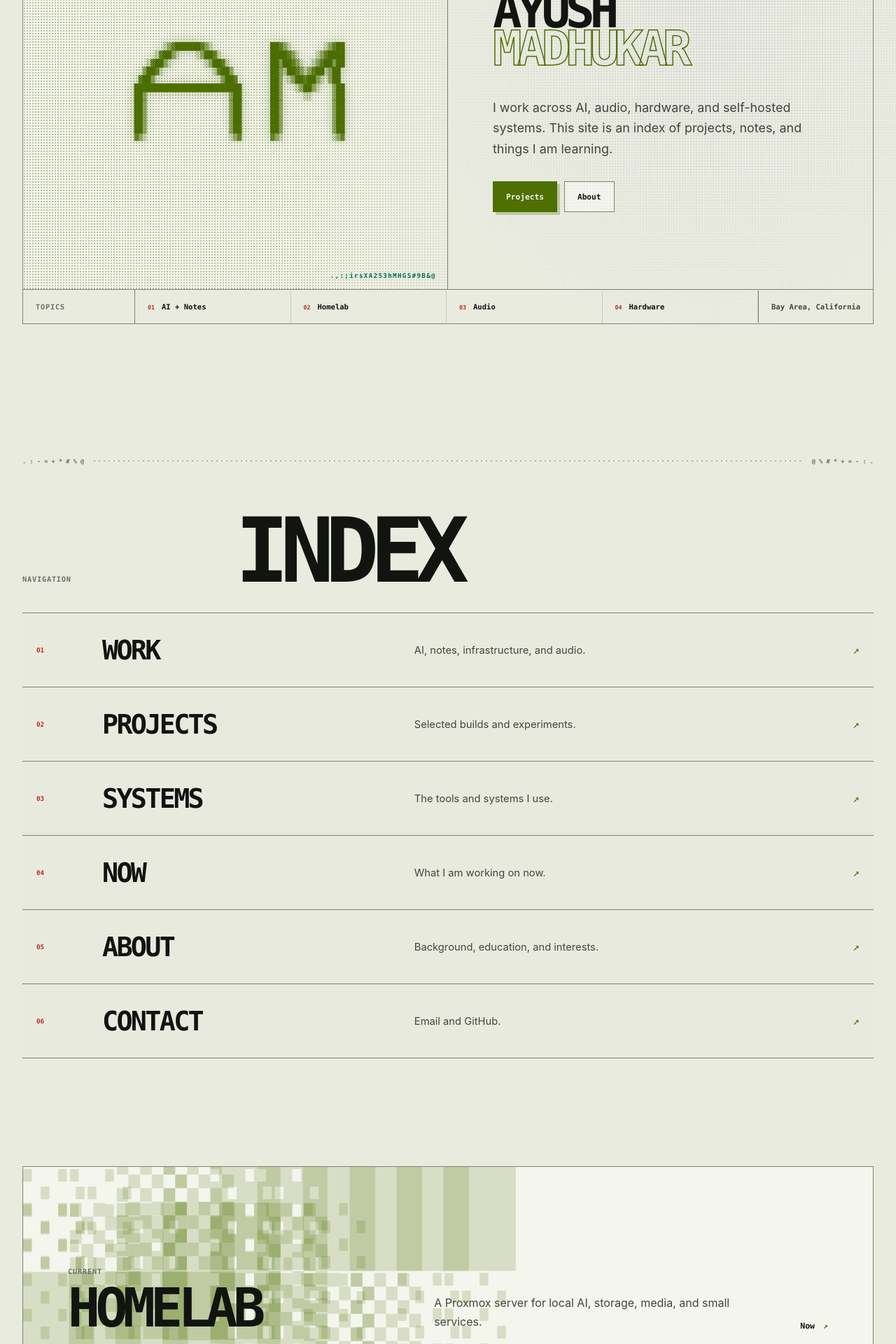
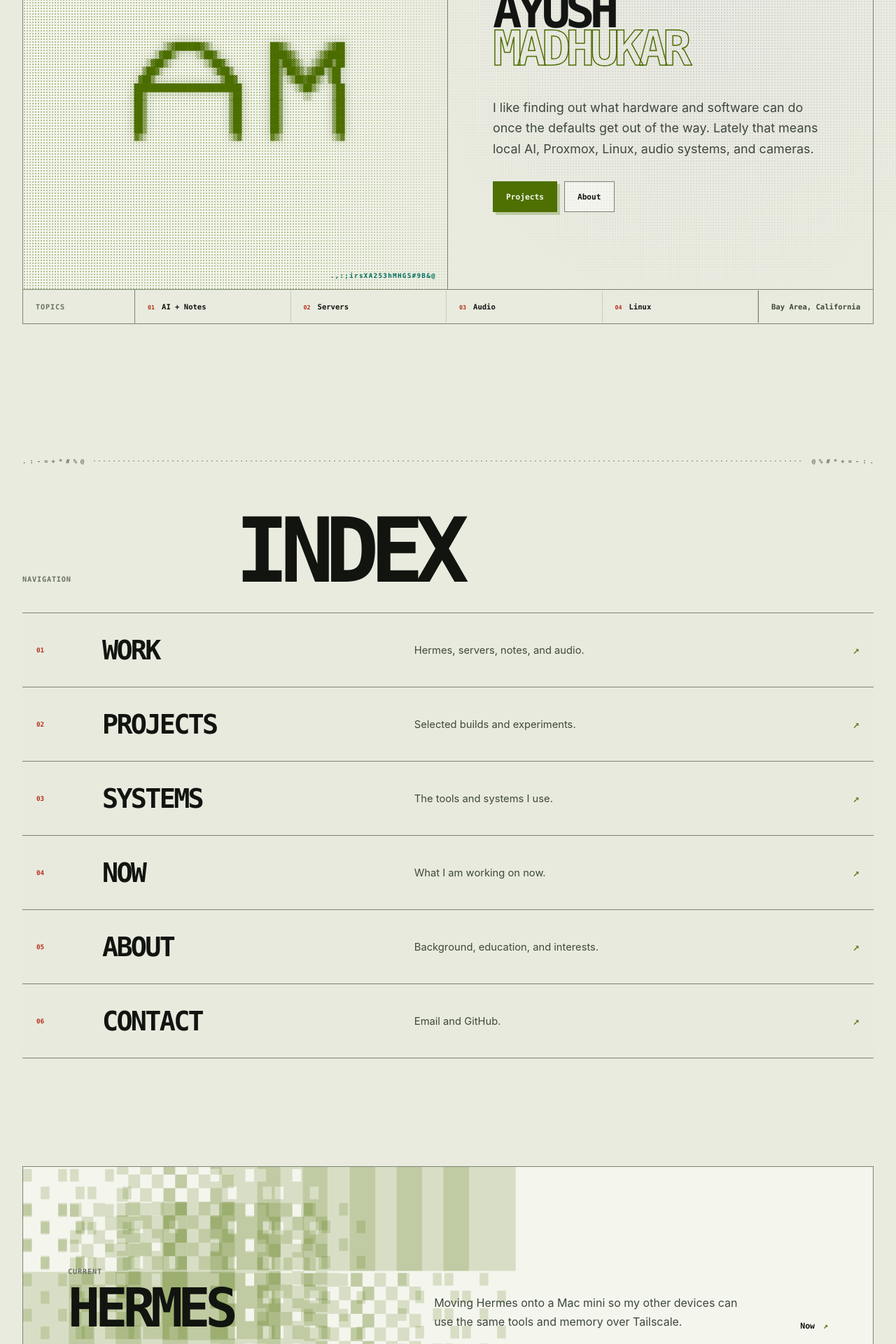
Before and after one commit to Ayumad/ayumad.me, a React (Vite) app: page / in a window 1280 px wide. Shown: the part 300-2220 px from the top of the page at 70% size. Built offline with nearby package versions, Linux system fonts and the light colour scheme.

Commit message:
Personalize site content

```diff
--- a/src/App.tsx
+++ b/src/App.tsx
@@ -10,7 +10,9 @@ import { AnimatePresence, MotionConfig, motion, useReducedMotion } from "motion/
 import ParticleField from "./ParticleField";
 import { nowEntries, nowUpdated } from "./nowData";
 import {
+  aboutContent,
   futureIdeas,
+  homeContent,
   navItems,
   pageMeta,
   projects,
@@ -43,39 +45,36 @@ const homeField = String.raw`
 
 const sectionArt = {
   work: String.raw`
-    ┌─────────┐
-    │ AI      ├──────┐
-    └─────────┘      │
-    ┌─────────┐      ├────  WORK
-    │ HOMELAB ├──────┤
-    └─────────┘      │
-    ┌─────────┐      │
-    │ AUDIO   ├──────┘
-    └─────────┘`,
+    NOTES ──────> HERMES <────── CLIENTS
+                     │
+                     │
+    P520 ───────> SERVICES
+                     │
+                     │
+    SOURCE ─────> AUDIO ───────> ROOM`,
   projects: String.raw`
     2023 ── OWLBOT          ●
          └─ DELULUBOT       ●
 
     2024 ── AUDIO VIS       ●
 
-    NOW  ── HOMELAB         ◐`,
+    NOW  ── HOMELAB         ◐
+         └─ HERMES REMOTE   ◐`,
   systems: String.raw`
-    ┌────────────────────┐
-    │ KNOWLEDGE          │
-    ├────────────────────┤
-    │ AI                 │
-    ├────────────────────┤
-    │ HARDWARE           │
-    ├────────────────────┤
-    │ AUDIO              │
-    └────────────────────┘`,
+    [ P520 ] ───── LAN ───── [ MAC MINI ]
+       │                         │
+    PROXMOX                   HERMES
+       │                         │
+    STORAGE                   TAILSCALE
+       └──────────┬──────────────┘
+              CLIENTS`,
   now: String.raw`
     JUL 2026
 
-    01  BUILDING
-    02  LEARNING
-    03  TUNING
-    04  DESIGNING
+    01  HERMES      ◐
+    02  LINUX       ◐
+    03  AUDIO       ◐
+    04  AYUMAD.ME   ◐
 
     UPDATED BY HAND`,
   about: String.raw`
@@ -327,7 +326,7 @@ function AsciiDivider() {
 
 function HomePage() {
   const descriptions = [
-    "AI, notes, infrastructure, and audio.",
+    "Hermes, servers, notes, and audio.",
     "Selected builds and experiments.",
     "The tools and systems I use.",
     "What I am working on now.",
@@ -349,10 +348,7 @@ function HomePage() {
             <span>Ayush</span>
             <span>Madhukar</span>
           </h1>
-          <p className="hero-deck">
-            I work across AI, audio, hardware, and self-hosted systems. This site is an
-            index of projects, notes, and things I am learning.
-          </p>
+          <p className="hero-deck">{homeContent.intro}</p>
           <div className="hero-actions">
             <Link className="button primary" to="/projects">Projects</Link>
             <Link className="button" to="/about">About</Link>
@@ -362,10 +358,9 @@ function HomePage() {
         <aside className="hero-index" aria-label="Primary interests">
           <p className="label">Topics</p>
           <ol>
-            <li><span>01</span>AI + Notes</li>
-            <li><span>02</span>Homelab</li>
-            <li><span>03</span>Audio</li>
-            <li><span>04</span>Hardware</li>
+            {homeContent.topics.map((topic, index) => (
+              <li key={topic}><span>0{index + 1}</span>{topic}</li>
+            ))}
           </ol>
           <p>Bay Area, California</p>
         </aside>
@@ -399,11 +394,9 @@ function HomePage() {
         </div>
         <div>
           <p className="label">Current</p>
-          <h2>Homelab</h2>
+          <h2>{homeContent.current.title}</h2>
         </div>
-        <p>
-          A Proxmox server for local AI, storage, media, and small services.
-        </p>
+        <p>{homeContent.current.description}</p>
         <Link className="text-link" to="/now">Now <span aria-hidden="true">↗</span></Link>
       </section>
     </>
@@ -417,7 +410,7 @@ function ShowcasePage() {
         index="01"
         label="Work"
         title="Work"
-        description="Three areas that connect most of what I build."
+        description="The three areas I keep coming back to."
         art={sectionArt.work}
       />
 
@@ -533,7 +526,7 @@ function SystemsPage() {
         index="03"
         label="Systems"
         title="Systems"
-        description="The four areas behind my projects and daily tools."
+        description="The machines, software, and audio systems I actually use."
         art={sectionArt.systems}
       />
 
@@ -615,35 +608,19 @@ function NowPage() {
 }
 
 function AboutPage() {
-  const skills = ["Python", "C++", "React", "Linux", "TensorFlow", "PyTorch", "Proxmox", "ZFS"];
-  const interests = ["AI", "Audio", "Homelabs", "Retro Games", "Photography", "Creative Code"];
-
   return (
     <section className="section-shell page-section">
       <SectionHeading
         index="05"
         label="About"
         title="About"
-        description="Computer Engineering student based in the Bay Area."
+        description={aboutContent.intro}
         art={sectionArt.about}
       />
 
       <div className="about-layout">
         <article className="about-story">
-          <p>
-            I treat technology as both an engineering discipline and a creative medium.
-            I am most interested in systems that are personal, modular, understandable,
-            and useful.
-          </p>
-          <p>
-            I started by jailbreaking devices, running emulators, and finding out what
-            hardware could do beyond its intended use. That interest now extends to
-            servers, models, audio chains, and knowledge systems.
-          </p>
-          <p>
-            I learn through comparison, troubleshooting, and building. The goal is to
-            understand a system well enough to change it with intent.
-          </p>
+          {aboutContent.story.map((paragraph) => <p key={paragraph}>{paragraph}</p>)}
         </article>
 
         <aside className="about-profile">
@@ -664,26 +641,24 @@ function AboutPage() {
         <section>
           <p className="label">Education</p>
           <dl>
-            <div>
-              <dt>San José State</dt>
-              <dd>Computer Engineering</dd>
-            </div>
-            <div>
-              <dt>Foothill College</dt>
-              <dd>Computer Science</dd>
-            </div>
+            {aboutContent.education.map((entry) => (
+              <div key={entry.school}>
+                <dt>{entry.school}</dt>
+                <dd>{entry.program}</dd>
+              </div>
+            ))}
           </dl>
         </section>
         <section>
           <p className="label">Skills</p>
           <ul className="large-tags">
-            {skills.map((skill) => <li key={skill}>{skill}</li>)}
+            {aboutContent.skills.map((skill) => <li key={skill}>{skill}</li>)}
           </ul>
         </section>
         <section>
           <p className="label">Interests</p>
           <ul className="interest-list">
-            {interests.map((interest) => <li key={interest}>{interest}</li>)}
+            {aboutContent.interests.map((interest) => <li key={interest}>{interest}</li>)}
           </ul>
         </section>
       </div>
--- a/src/nowData.ts
+++ b/src/nowData.ts
@@ -6,33 +6,33 @@ export const nowEntries: NowEntry[] = [
   {
     label: "Building",
     marker: "01",
-    title: "Homelab",
+    title: "Hermes Server",
     description:
-      "Turning a ThinkStation P520 into a home for local AI, media, storage, and services.",
-    detail: "Proxmox · ZFS · GPU passthrough · Debian",
+      "Running Hermes from a headless Mac mini so the rest of my devices can connect to one backend.",
+    detail: "Mac mini · Hermes · Tailscale · remote clients",
   },
   {
     label: "Learning",
     marker: "02",
-    title: "Local AI",
+    title: "Custom Linux",
     description:
-      "Exploring retrieval, memory, and agent workflows using my own notes and systems.",
-    detail: "RAG · local LLMs · Obsidian · Computer Engineering",
+      "Building my own Arch and Hyprland setup on a Panasonic Let's Note, then using the X220t to learn NixOS.",
+    detail: "Arch · Hyprland · NixOS · old ThinkPads",
   },
   {
     label: "Tuning",
     marker: "03",
-    title: "Audio Chain",
+    title: "Two 2.1 Systems",
     description:
-      "Comparing DACs, amplifiers, EQ curves, and room behavior.",
-    detail: "EQ · DAC/amps · measurement · listening",
+      "Working on speaker placement, crossover, and room correction at my desk and in the living room.",
+    detail: "Q150 · SB-1000 Pro · Kube 12b · WiiM",
   },
   {
     label: "Designing",
     marker: "04",
     title: "Ayumad.me",
     description:
-      "Building this site as a visual index of projects, systems, notes, and experiments.",
+      "Turning this site into an accurate index of what I use, what I build, and what I am learning.",
     detail: "TypeScript · motion · dither · ASCII",
   },
 ];
--- a/src/siteContent.ts
+++ b/src/siteContent.ts
@@ -48,6 +48,26 @@ export interface SocialLink {
   external?: boolean;
 }
 
+export interface HomeContent {
+  intro: string;
+  topics: string[];
+  current: {
+    title: string;
+    description: string;
+  };
+}
+
+export interface AboutContent {
+  intro: string;
+  story: string[];
+  education: {
+    school: string;
+    program: string;
+  }[];
+  skills: string[];
+  interests: string[];
+}
+
 export const navItems: NavItem[] = [
   { label: "Home", path: "/", index: "00" },
   { label: "Work", path: "/showcase", index: "01" },
@@ -58,32 +78,46 @@ export const navItems: NavItem[] = [
   { label: "Contact", path: "/contact", index: "06" },
 ];
 
+export const homeContent: HomeContent = {
+  intro:
+    "I like finding out what hardware and software can do once the defaults get out of the way. Lately that means local AI, Proxmox, Linux, audio systems, and cameras.",
+  topics: ["AI + Notes", "Servers", "Audio", "Linux"],
+  current: {
+    title: "Hermes",
+    description:
+      "Moving Hermes onto a Mac mini so my other devices can use the same tools and memory over Tailscale.",
+  },
+};
+
 export const showcaseTopics: ShowcaseTopic[] = [
   {
     title: "AI + Notes",
-    eyebrow: "Knowledge",
+    eyebrow: "Tools",
     summary:
-      "Local models, retrieval, and note workflows for working with a personal knowledge base.",
-    items: ["RAG assistants", "Obsidian workflows", "Local LLMs", "Memory systems"],
-    ascii: "  notes ──> chunks\n               │\n  prompt ──> retrieve ──> answer",
+      "I am setting up Hermes to run from one Mac mini and connect from my other devices over Tailscale. The next step is tying it into my notes without exposing the private parts of the vault.",
+    items: ["Hermes", "Tailscale", "Obsidian", "Local models"],
+    ascii:
+      "  DESKTOP ───────┐\n  LAPTOP  ── VPN ├──> MAC MINI\n  IPAD    ───────┘       └── HERMES",
     tone: "lime",
   },
   {
     title: "Homelab",
-    eyebrow: "Infrastructure",
+    eyebrow: "Server",
     summary:
-      "One workstation divided into storage, compute, and self-hosted services.",
-    items: ["Proxmox VE", "ZFS storage", "GPU passthrough", "Self-hosted services"],
-    ascii: "  [ P520 ]\n    ├── storage / 4TB\n    ├── compute / RTX 3060\n    └── services / local",
+      "My ThinkStation P520 runs Proxmox. I use it for storage, local AI, media, and services, with the important parts separated from whatever I am testing that week.",
+    items: ["ThinkStation P520", "Proxmox + ZFS", "GPU passthrough", "Docker / LXC"],
+    ascii:
+      "  [ THINKSTATION P520 ]\n       ├── ZFS ────── 4 TB\n       ├── VM ─────── GPU\n       └── LXC ────── SERVICES",
     tone: "coral",
   },
   {
     title: "Audio",
-    eyebrow: "Sound",
+    eyebrow: "Listening",
     summary:
-      "DAC and amplifier chains, EQ, music tools, and visual representations of sound.",
-    items: ["DAC / amp chains", "EQ tuning", "Music technology", "Audio visualization"],
-    ascii: "  source ~~~> DAC ~~~> amp\n                         │\n                    headphones ))",
+      "I keep separate desktop and living-room 2.1 systems, compare headphones and IEMs, and spend a lot of time getting placement, crossover, and EQ right.",
+    items: ["WiiM Ultra + ZA3", "KEF Q150", "Kube 12b / SB-1000 Pro", "Dusk / Daybreak / Zero:RED"],
+    ascii:
+      "  DESK   : Q150 ── ZA3 ── WIIM\n                    └───── SB-1000 PRO\n  ROOM   : Q150 ── RX-V677 ── KUBE 12b",
     tone: "cyan",
   },
 ];
@@ -104,7 +138,7 @@ export const projects: Project[] = [
     title: "DeluluBot",
     summary: "An emotion-aware chatbot built during CalHacks 10.0.",
     story:
-      "DeluluBot detects emotional tone and changes how it responds. The hack explored an uneasy boundary: how far can a system simulate empathy before that simulation starts to feel genuine to the person using it?",
+      "We built DeluluBot at CalHacks 10.0. It detects sentiment and changes its response style. It was a short hackathon build and an early test of how much tone changes the way a chatbot feels to use.",
     stack: ["Python", "Sentiment analysis", "CalHacks"],
     status: "completed",
     year: "2023",
@@ -114,7 +148,7 @@ export const projects: Project[] = [
     title: "Audio Visualization",
     summary: "Cymatics and machine learning turned into a visual study of sound.",
     story:
-      "This project combines Chladni pattern generation with machine learning to create visual representations of audio. It grew from a fascination with the strange bridge between physical vibration, music, and computer vision.",
+      "I combined Chladni-style pattern generation with machine learning to make audio visible. The project let me work on signal processing, computer vision, and music in the same place.",
     stack: ["Python", "TensorFlow", "Audio processing"],
     status: "completed",
     year: "2024",
@@ -122,10 +156,20 @@ export const projects: Project[] = [
   {
     slug: "homelab-build",
     title: "Homelab Build",
-    summary: "A Proxmox server stack for local AI, media, and owned infrastructure.",
+    summary: "A P520 running Proxmox for storage, local AI, media, and services.",
     story:
-      "A ThinkStation P520 anchors the build with a 4TB storage pool, an RTX 3060 passed through for local inference, and Docker-based services on Debian. The goal is a useful system whose layers stay understandable.",
-    stack: ["Proxmox VE", "ZFS", "RTX 3060", "Debian"],
+      "The ThinkStation P520 has a 4TB ZFS pool and a GPU-passthrough VM. I am separating core services from the Docker experiments so I can change one part without taking everything else down.",
+    stack: ["Proxmox VE", "ZFS", "GPU passthrough", "Docker"],
+    status: "in-progress",
+    year: "Now",
+  },
+  {
+    slug: "hermes-remote",
+    title: "Hermes Remote",
+    summary: "One Hermes server on a Mac mini, available from the rest of my devices.",
+    story:
+      "I am moving Hermes off each client and onto a headless Mac mini. Desktop and mobile clients connect through Tailscale, so the tools and memory live in one place instead of being rebuilt on every machine.",
+    stack: ["Hermes", "Tailscale", "macOS", "Remote clients"],
     status: "in-progress",
     year: "Now",
   },
@@ -136,44 +180,90 @@ export const systemLayers: SystemLayer[] = [
     index: "L1",
     title: "AI",
     description:
-      "Tools for retrieval, reasoning, and memory.",
-    items: ["RAG", "Local LLMs", "Prompt workflows", "Hermes agent"],
-    signal: "context → retrieve → reason",
+      "One agent backend, several clients, and my own notes when they are useful.",
+    items: ["Hermes server", "Tailscale clients", "OpenRouter + local models", "Obsidian retrieval"],
+    signal: "notes → tools → model → client",
   },
   {
     index: "L2",
     title: "Hardware",
     description:
-      "Machines, storage, and compute for local services.",
-    items: ["P520 homelab", "GPU planning", "Servers", "ZFS storage"],
-    signal: "power → compute → services",
+      "New and old machines, each set up for a specific job.",
+    items: [
+      "P520 / Proxmox",
+      "Mac mini / Hermes",
+      "RTX 5080 desktop / 4K OLED",
+      "Zephyrus G14 / RTX 5070 Ti",
+      "CF-SV1 / Arch + X220t / NixOS",
+      "X-T4 / 18–55 + X100VI",
+    ],
+    signal: "machine → operating system → job",
   },
   {
     index: "L3",
     title: "Audio",
     description:
-      "Playback, production, measurement, and listening.",
-    items: ["DAC / amp chains", "EQ", "Music production", "Measurement"],
-    signal: "source → shape → listen",
+      "Two speaker systems plus the headphones and IEMs I compare between them.",
+    items: [
+      "Desktop: WiiM / ZA3 / Q150 / SB-1000 Pro",
+      "Living room: RX-V677 / Q150 / Kube 12b",
+      "FiiO K13 R2R",
+      "Dusk / Daybreak / Zero:RED",
+    ],
+    signal: "source → DAC → amp → room",
   },
   {
     index: "L4",
     title: "Knowledge",
     description:
-      "Notes and memory systems for connected ideas.",
-    items: ["Obsidian vault", "Daily briefs", "Mnemosyne memory", "Public notes"],
-    signal: "capture → connect → recall",
+      "Notes that turn one-off troubleshooting into something I can reuse.",
+    items: ["Obsidian vault", "Build plans", "Astro field notes", "Public writeups"],
+    signal: "question → test → note → reuse",
   },
 ];
 
 export const futureIdeas = [
-  "Spotify listening room",
-  "Movie journal",
-  "Steam activity",
+  "Listening history",
+  "Film log",
+  "Game activity",
   "Reading log",
-  "Gear journal",
-  "AI-ush lab",
+  "Gear notes",
+  "Project archive",
 ];
+
+export const aboutContent: AboutContent = {
+  intro: "Computer Engineering student based in the Bay Area.",
+  story: [
+    "I got into technology through jailbreaking devices and running emulators. I liked seeing a device do something it was not supposed to do, and I still approach new hardware the same way.",
+    "Most of my projects start with a practical question. Can this old workstation become a useful server? Can one Mac mini run an AI agent for every device? Can I make an Arch install feel exactly how I want? I learn by setting it up, breaking something, and fixing it.",
+    "I study Computer Engineering at San José State and previously studied Computer Science at Foothill. Outside class, technology is still my main hobby: Linux, audio, cameras, old hardware, game streaming, and whatever I am trying to configure that week.",
+  ],
+  education: [
+    { school: "San José State", program: "Computer Engineering" },
+    { school: "Foothill College", program: "Computer Science" },
+  ],
+  skills: [
+    "Python",
+    "C++",
+    "TypeScript",
+    "React",
+    "Linux",
+    "Proxmox",
+    "ZFS",
+    "Docker",
+    "Tailscale",
+  ],
+  interests: [
+    "Local AI",
+    "Self-hosting",
+    "Audio",
+    "Linux",
+    "Photography",
+    "Astrophotography",
+    "Retro Hardware",
+    "Handhelds",
+  ],
+};
 
 export const socialLinks: SocialLink[] = [
   {
@@ -193,11 +283,11 @@ export const pageMeta: Record<string, { title: string; description: string }> =
   "/": {
     title: "Ayumad.me — Ayush Madhukar",
     description:
-      "Projects and notes by Ayush Madhukar across AI, audio, hardware, and self-hosted systems.",
+      "Ayush Madhukar's projects and notes on local AI, Linux, audio, cameras, and self-hosted systems.",
   },
   "/showcase": {
     title: "Work — Ayumad.me",
-    description: "Work across AI and notes, homelab infrastructure, and audio.",
+    description: "Current work across Hermes, homelab infrastructure, and audio.",
   },
   "/projects": {
     title: "Projects — Ayumad.me",
@@ -205,7 +295,7 @@ export const pageMeta: Record<string, { title: string; description: string }> =
   },
   "/systems": {
     title: "Systems — Ayumad.me",
-    description: "The AI, hardware, audio, and knowledge layers behind Ayush's work.",
+    description: "The actual AI, hardware, audio, and note systems Ayush uses.",
   },
   "/now": {
     title: "Now — Ayumad.me",
```
Also changed, not shown: 1 other file (tests, documents, lock files or other folders).
